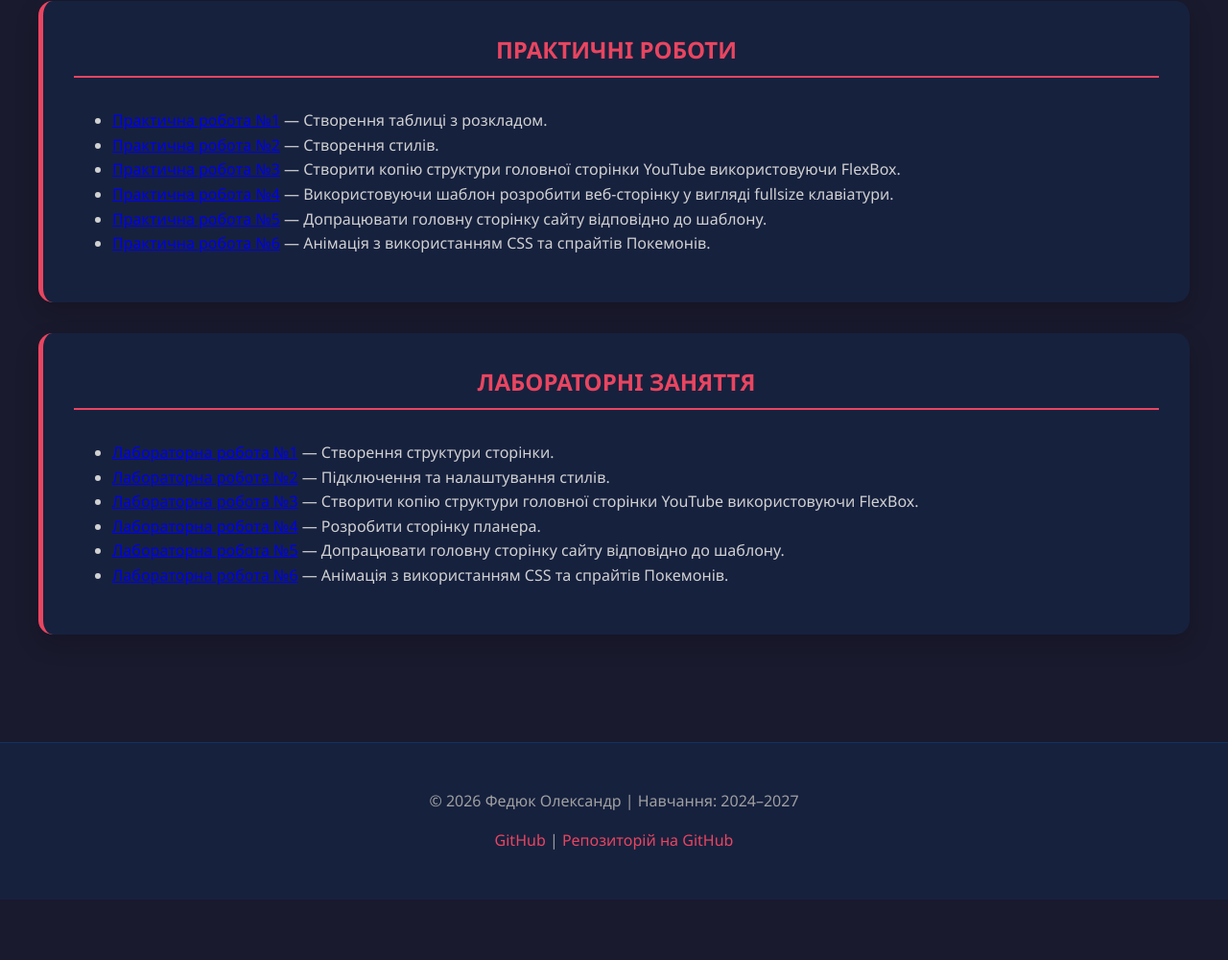
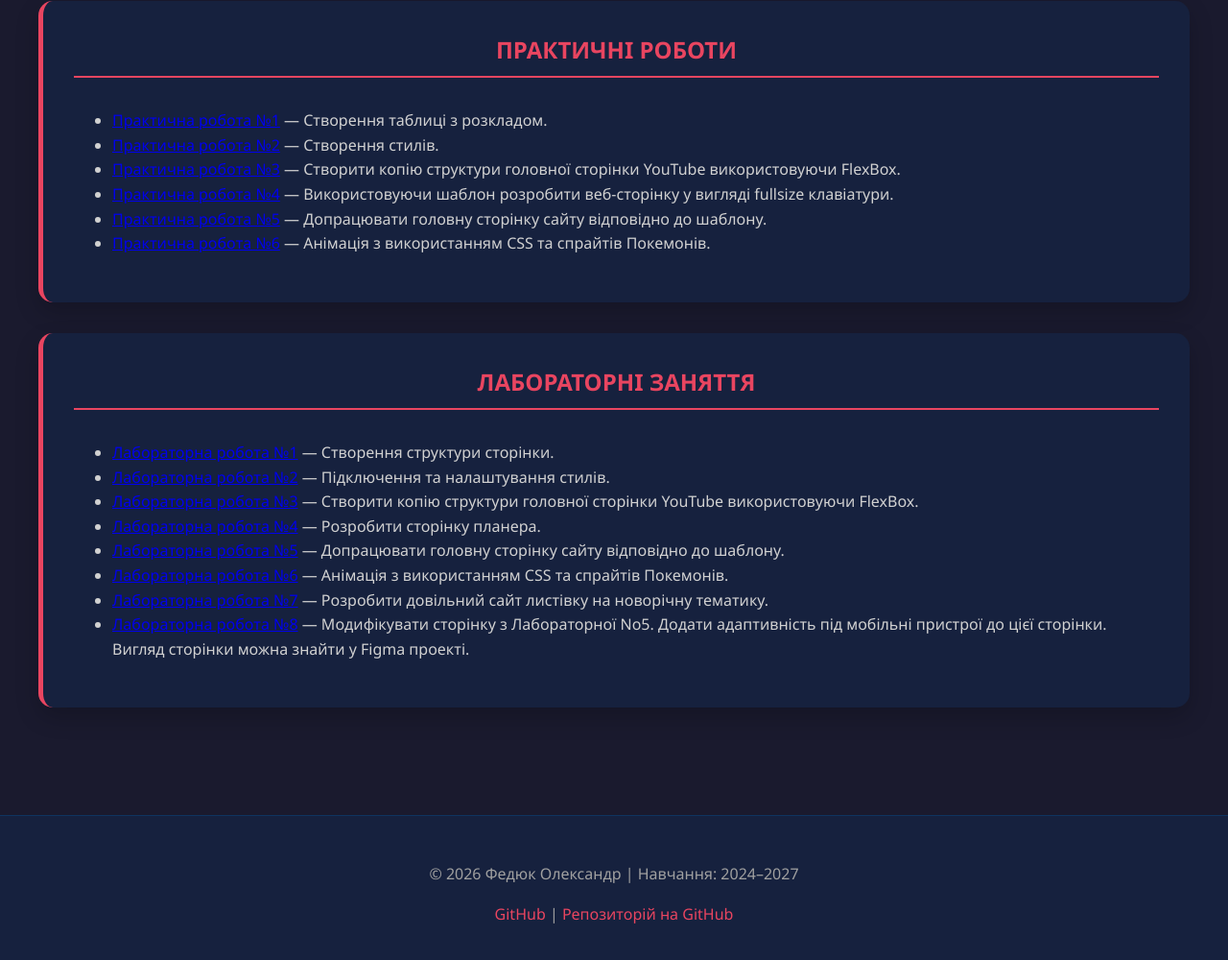
Before and after one commit to Sanchez741/Web-Fediuk, a plain HTML site: page practice_1/index.html in a window 1280 px wide. Shown: the part 480-1480 px from the top of the page at 96% size. Before the commit the page ends 1417 px from the top, so only its background shows below. Drawn offline with Linux system fonts and the light colour scheme.

Commit message:
index.html

```diff
--- a/practice_1/index.html
+++ b/practice_1/index.html
@@ -49,7 +49,7 @@
             <li><a href="https://classroom.google.com/u/1/c/ODc4NDEzMzg3NTE3/a/ODc4NDEzMzg3NTQ5/details">Практична робота
                 №4</a> — Використовуючи шаблон розробити веб-сторінку у вигляді fullsize клавіатури.
             </li>
-            <li><a href="lab5.html">Практична робота
+            <li><a href="laboratory_5/lab5.html">Практична робота
                 №5</a> — Допрацювати головну сторінку сайту відповідно до шаблону.
             </li>
             <li><a href="https://classroom.google.com/u/1/c/ODc4NDEzMzg3NTE3/a/ODc4NDEzMzg3NTYx/details">Практична робота
@@ -79,6 +79,11 @@
             <li><a href="https://classroom.google.com/u/1/c/ODc4NDEzMzg3NTE3/a/ODc4NDEzMzg3NTYx/details">Лабораторна робота
                 №6</a> — Анімація з використанням CSS та спрайтів Покемонів.
             </li>
+            <li><a href="https://classroom.google.com/u/1/c/ODc4NDEzMzg3NTE3/a/ODc4NDEzMzg3NTY1/details">Лабораторна робота
+                №7</a> — Розробити довільний сайт листівку на новорічну тематику.
+            <li><a href="lab8.html">Лабораторна робота
+                №8</a> — Модифікувати сторінку з Лабораторної No5. Додати адаптивність під мобільні
+                        пристрої до цієї сторінки. Вигляд сторінки можна знайти у Figma проекті.
         </ul>
     </section>
 </main>
```
